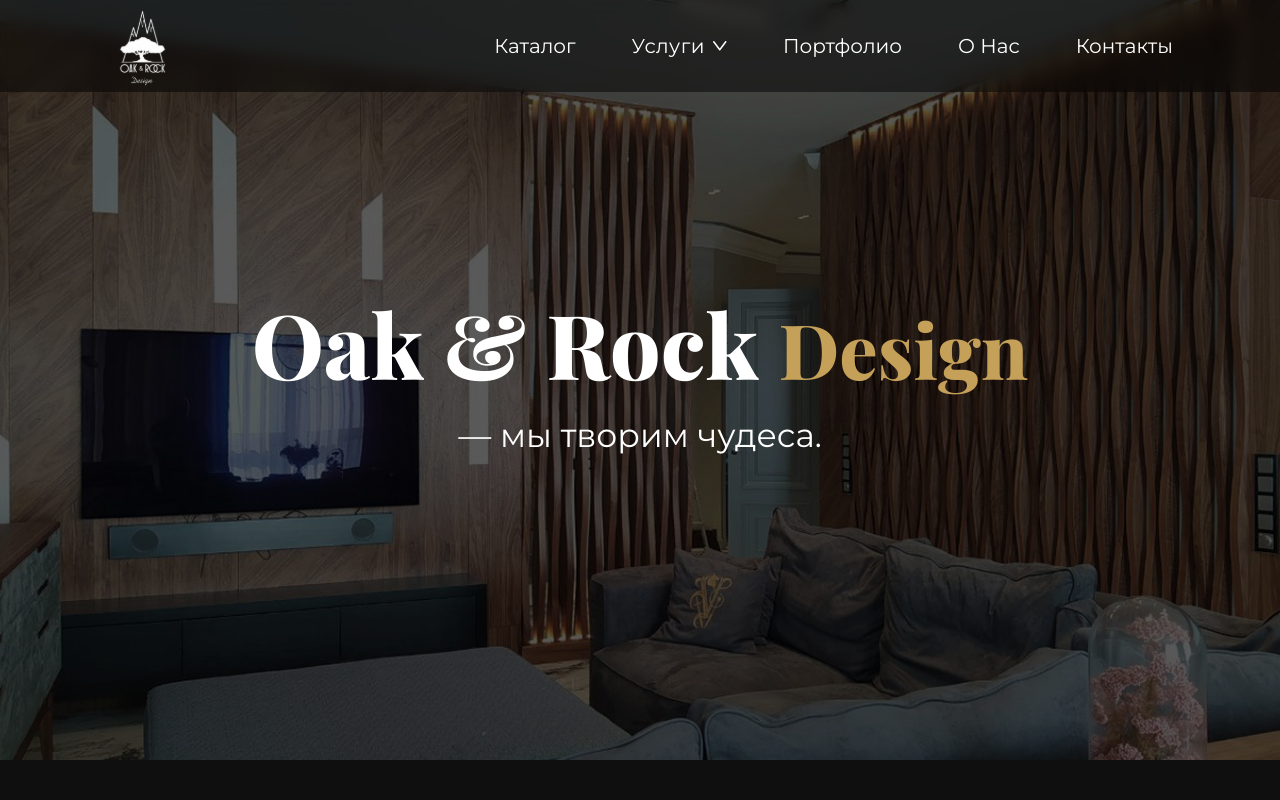
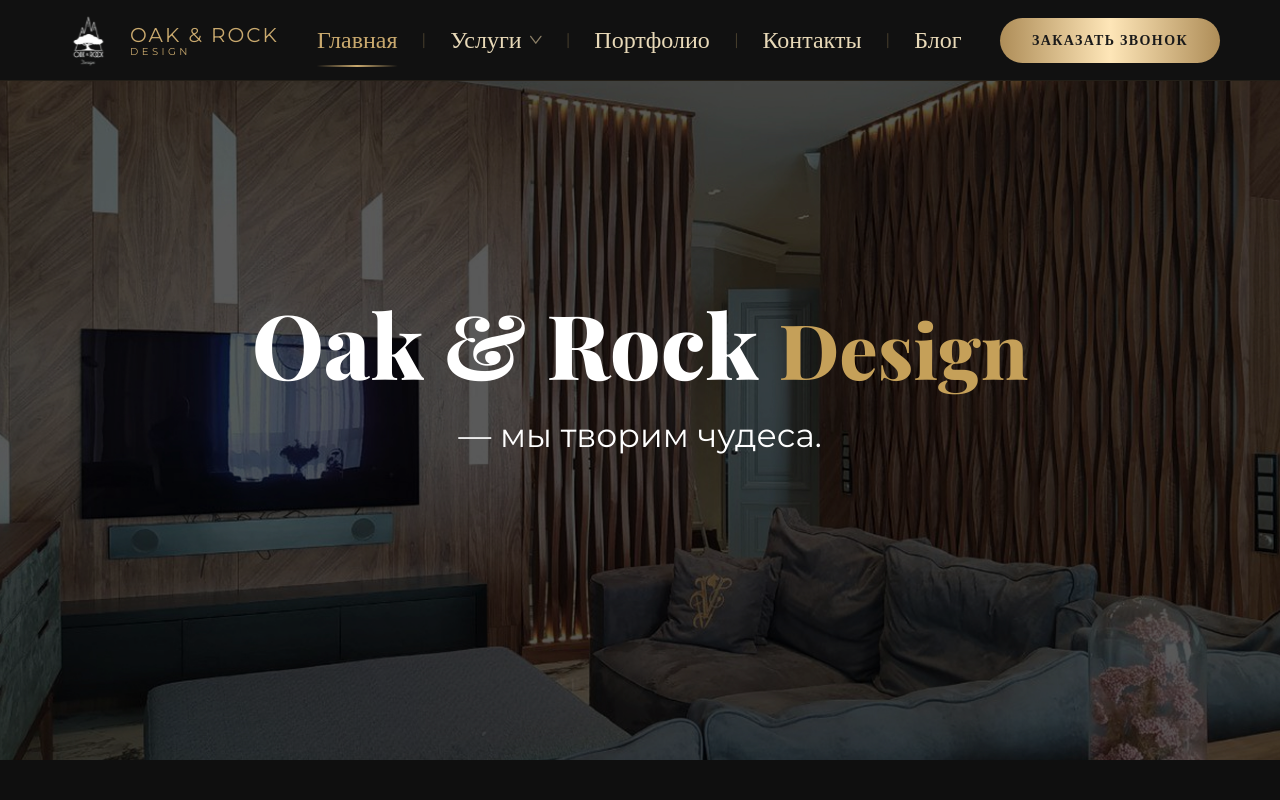
Before and after one commit to Romanpr0g/OakAndRockDesign, a React (Vite) app: page / in a window 1280 px wide. Shown: the top 800 px of the page. Built offline with nearby package versions, Linux system fonts and the light colour scheme.

Commit message:
new design

```diff
--- a/src/components/Layout/Header/Header.jsx
+++ b/src/components/Layout/Header/Header.jsx
@@ -5,22 +5,16 @@
 import s from "./Header.module.css";
 
 const Header = () => {
-  const [isMenuOpen, setMenuOpen] = useState(false); // Для десктопа (hover)
-  const [isMobileMenuOpen, setMobileMenuOpen] = useState(false); // Для мобильного (бургер)
-  const [isMobileSubmenuOpen, setMobileSubmenuOpen] = useState(false); // Для аккордеона услуг на мобильном
+  const [isMenuOpen, setMenuOpen] = useState(false);
+  const [isMobileMenuOpen, setMobileMenuOpen] = useState(false);
+  const [isMobileSubmenuOpen, setMobileSubmenuOpen] = useState(false);
 
   const location = useLocation();
 
-  // Блокируем скролл фона при открытом мобильном меню
   useEffect(() => {
-    if (isMobileMenuOpen) {
-      document.body.style.overflow = "hidden";
-    } else {
-      document.body.style.overflow = "auto";
-    }
+    document.body.style.overflow = isMobileMenuOpen ? "hidden" : "auto";
   }, [isMobileMenuOpen]);
 
-  // Закрываем меню при переходе на другую страницу
   const closeMobileMenu = () => {
     setMobileMenuOpen(false);
     setMobileSubmenuOpen(false);
@@ -29,14 +23,20 @@
   return (
     <header className={s.header}>
       <div className={`container ${s.inner}`}>
+        {/* Логотип */}
         <Link to="/" className={s.logo} onClick={closeMobileMenu}>
-          <Logo />
+          <Logo className={s.logoIcon} />
+          <div className={s.logoText}>
+            <span className={s.logoTitle}>OAK &amp; ROCK</span>
+            <span className={s.logoSub}>DESIGN</span>
+          </div>
         </Link>
 
-        {/* Кнопка Бургера (видна только на мобильных) */}
+        {/* Бургер */}
         <button
           className={`${s.burgerBtn} ${isMobileMenuOpen ? s.active : ""}`}
           onClick={() => setMobileMenuOpen(!isMobileMenuOpen)}
+          aria-label="Меню"
         >
           <span />
           <span />
@@ -45,52 +45,92 @@
 
         {/* Навигация */}
         <nav className={`${s.nav} ${isMobileMenuOpen ? s.navMobileActive : ""}`}>
-          <Link to="/catalog" onClick={closeMobileMenu}>
-            Каталог
+          <Link
+            to="/"
+            className={`${s.navItem} ${location.pathname === "/" ? s.active : ""}`}
+            onClick={closeMobileMenu}
+          >
+            Главная
           </Link>
 
-          {/* Блок Услуги */}
+          <span className={s.separator}>|</span>
+
+          {/* Услуги */}
           <div
             className={`${s.dropdownWrapper} ${isMobileSubmenuOpen ? s.mobileSubmenuOpen : ""}`}
-            // Логика для ДЕСКТОПА (Hover)
             onMouseEnter={() => setMenuOpen(true)}
             onMouseLeave={() => setMenuOpen(false)}
-            // Логика для МОБИЛЬНОГО (Click)
             onClick={() => setMobileSubmenuOpen(!isMobileSubmenuOpen)}
           >
             <div className={s.servicesLabel}>
-              <span className={s.navLink}>Услуги</span>
+              <span
+                className={`${s.navItem} ${
+                  location.pathname.startsWith("/services") ? s.active : ""
+                }`}
+              >
+                Услуги
+              </span>
               <HeaderArrow className={s.arrow} />
             </div>
 
-            {/* Выпадающее меню.
-                На десктопе управляется isMenuOpen.
-                На мобильном управляется CSS классом mobileSubmenuOpen
-            */}
+            {/* Десктопный дропдаун */}
             {isMenuOpen && (
-              <div className={`${s.dropdown} ${s.desktopDropdown}`}>
-                <Link to="/services/interiors">Интерьеры под ключ</Link>
-                <Link to="/services/designers">Для дизайнеров и архитекторов</Link>
+              <div className={s.desktopDropdown}>
+                <Link to="/services/interiors" onClick={closeMobileMenu}>
+                  Интерьеры под ключ
+                </Link>
+                <Link to="/services/designers" onClick={closeMobileMenu}>
+                  Для дизайнеров и архитекторов
+                </Link>
               </div>
             )}
 
-            {/* Дубликат меню специально для мобильной верстки (чтобы не ломать стили десктопа) */}
+            {/* Мобильный аккордеон */}
             <div className={s.mobileDropdown}>
-               <Link to="/services/interiors" onClick={closeMobileMenu}>Интерьеры под ключ</Link>
-               <Link to="/services/designers" onClick={closeMobileMenu}>Для дизайнеров и архитекторов</Link>
+              <Link to="/services/interiors" onClick={closeMobileMenu}>
+                Интерьеры под ключ
+              </Link>
+              <Link to="/services/designers" onClick={closeMobileMenu}>
+                Для дизайнеров и архитекторов
+              </Link>
             </div>
           </div>
 
-          <Link to="/portfolio" onClick={closeMobileMenu}>
+          <span className={s.separator}>|</span>
+
+          <Link
+            to="/portfolio"
+            className={`${s.navItem} ${location.pathname === "/portfolio" ? s.active : ""}`}
+            onClick={closeMobileMenu}
+          >
             Портфолио
           </Link>
-          <Link to="/about" onClick={closeMobileMenu}>
-            О нас
-          </Link>
-          <Link to="/contacts" onClick={closeMobileMenu}>
+
+          <span className={s.separator}>|</span>
+
+          <Link
+            to="/contacts"
+            className={`${s.navItem} ${location.pathname === "/contacts" ? s.active : ""}`}
+            onClick={closeMobileMenu}
+          >
             Контакты
           </Link>
+
+          <span className={s.separator}>|</span>
+
+          <Link
+            to="/blog"
+            className={`${s.navItem} ${location.pathname === "/blog" ? s.active : ""}`}
+            onClick={closeMobileMenu}
+          >
+            Блог
+          </Link>
         </nav>
+
+        {/* CTA кнопка */}
+        <Link to="/contacts" className={s.ctaBtn} onClick={closeMobileMenu}>
+          Заказать звонок
+        </Link>
       </div>
     </header>
   );
--- a/src/components/Layout/Header/Header.module.css
+++ b/src/components/Layout/Header/Header.module.css
@@ -1,5 +1,5 @@
 /* =========================================
-   ВАШИ СТАРЫЕ СТИЛИ (БЕЗ ИЗМЕНЕНИЙ)
+   HEADER — точный дизайн Oak & Rock
    ========================================= */
 
 .header {
@@ -7,127 +7,138 @@
   top: 0;
   left: 0;
   width: 100%;
-  padding: 16px 0;
   z-index: 1000;
-  background: rgba(0, 0, 0, 0.5);
-  backdrop-filter: blur(8px);
-  -webkit-backdrop-filter: blur(8px);
+  background: #111111; /* Чуть более глубокий темный цвет, как на макете */
+  border-bottom: 1px solid rgba(197, 160, 90, 0.1);
 }
 
 .inner {
   display: flex;
   justify-content: space-between;
   align-items: center;
-  height: 60px;
-  padding: 0 107px; /* Ваши отступы сохранены */
+  height: 80px;
+  padding: 0 60px;
 }
 
+/* ---- ЛОГОТИП ---- */
 .logo {
   display: flex;
-  flex-direction: column;
   align-items: center;
-  color: #fff;
+  gap: 14px;
   text-decoration: none;
-  height: 85px;
-  width: 70px;
-  z-index: 1002; /* Чтобы лого было над меню */
+  flex-shrink: 0;
+  z-index: 1002;
 }
 
+.logoIcon {
+  width: 56px;
+  height: 56px;
+  flex-shrink: 0;
+}
+
+.logoText {
+  display: flex;
+  flex-direction: column;
+  line-height: 1.1;
+}
+
+.logoTitle {
+  /* ВАЖНО: заменен sans на serif для элегантного шрифта */
+  font-family: var("Cormorant Garamond", serif);
+  font-size: 20px; /* Чуть увеличили, чтобы соответствовало макету */
+  font-weight: 400; /* На макете шрифт не жирный */
+  letter-spacing: 0.1em;
+  color: #c9a96e;
+  text-transform: uppercase;
+}
+
+.logoSub {
+  font-family: var("Cormorant Garamond", serif);
+  font-size: 10px;
+  font-weight: 400;
+  letter-spacing: 0.35em;
+  color: #c9a96e; /* Цвет ярче, без сильной прозрачности */
+  text-transform: uppercase;
+}
+
+/* ---- НАВИГАЦИЯ ---- */
 .nav {
   display: flex;
-  gap: 56px;
   align-items: center;
+  gap: 0;
 }
 
-.nav > a {
-  font-family: var(--font-sans);
-  font-size: 20px;
+.navItem {
+  /* ВАЖНО: заменен sans на serif */
+  font-family: "Cormorant Garamond";
+  font-size: 24px; /* Размер как на макете */
+  font-weight: 400;
   text-transform: capitalize;
-  color: #fff;
-  letter-spacing: 0%;
-  font-weight: 400;
+  color: #e8d9b8; /* Светло-кремовый цвет текста из макета */
   text-decoration: none;
+  padding: 8px 0;
+  position: relative;
   transition: color 0.3s ease;
+  white-space: nowrap;
 }
 
-.nav > a:hover {
-  color: var(--accent-gold);
+/* Линия подчеркивания (Эффект свечения как на макете) */
+.navItem::after {
+  content: "";
+  position: absolute;
+  bottom: -4px; /* Опускаем линию чуть ниже текста */
+  left: 50%;
+  transform: translateX(-50%);
+  width: 0;
+  height: 2px;
+  /* Градиент, который растворяется по краям */
+  background: linear-gradient(
+    90deg,
+    transparent 0%,
+    #c9a96e 50%,
+    transparent 100%
+  );
+  transition:
+    width 0.4s ease,
+    opacity 0.4s ease;
+  opacity: 0;
 }
 
-/* --- ВЫПАДАЮЩЕЕ МЕНЮ (ДЕСКТОП) --- */
+.navItem:hover {
+  color: #c9a96e;
+}
 
+.navItem:hover::after {
+  width: 100%;
+  opacity: 1;
+}
+
+/* Активный пункт */
+.navItem.active {
+  color: #c9a96e;
+}
+
+.navItem.active::after {
+  width: 100%;
+  opacity: 1;
+}
+
+/* Разделитель | */
+.separator {
+  color: rgba(201, 169, 110, 0.4);
+  font-size: 16px;
+  margin: 0 24px; /* Чуть увеличили расстояние между пунктами */
+  user-select: none;
+  line-height: 1;
+  font-weight: 300;
+}
+
+/* ---- ВЫПАДАЮЩЕЕ МЕНЮ (ДЕСКТОП) ---- */
 .dropdownWrapper {
   position: relative;
-  height: 100%;
   display: flex;
   align-items: center;
   cursor: pointer;
-  gap: 8px;
-}
-
-.navLink,
-.arrow {
-  font-family: var(--font-sans);
-  font-size: 20px;
-  letter-spacing: 0.5px;
-  color: #fff;
-  transition: color 0.3s ease;
-}
-
-.dropdownWrapper:hover .navLink,
-.dropdownWrapper:hover .arrow {
-  color: var(--accent-gold);
-}
-
-/* Стили именно для десктопного выпадающего окна */
-.desktopDropdown {
-  position: absolute;
-  top: 91%;
-  padding-top: 60px;
-  left: 50%;
-  /* transform: translateX(-50%); */ /* У вас было закомментировано */
-  display: flex;
-  flex-direction: column;
-  gap: 24px;
-  padding: 72px 40px 37px 40px;
-  z-index: 1001;
-}
-
-.desktopDropdown::before {
-  content: "";
-  position: absolute;
-  top: 35px;
-  left: 0;
-  width: 100%;
-  height: calc(100% - 35px);
-  background: rgba(0, 0, 0, 0.5);
-  backdrop-filter: blur(8px);
-  -webkit-backdrop-filter: blur(8px);
-  z-index: -1;
-}
-
-.desktopDropdown a {
-  text-transform: none;
-  display: block;
-  text-decoration: none;
-  color: #ffffff;
-  transition:
-    color 0.3s ease,
-    transform 0.3s ease;
-  font-size: 20px;
-  padding: 0;
-  font-family: var(--font-sans);
-  white-space: nowrap;
-}
-
-.desktopDropdown a:hover {
-  color: var(--accent-gold);
-  transform: translateX(10px);
-}
-
-/* Скрываем мобильное подменю на десктопе */
-.mobileDropdown {
-  display: none;
 }
 
 .servicesLabel {
@@ -136,113 +147,198 @@
   gap: 8px;
 }
 
-/* Бургер скрыт по умолчанию */
+.arrow {
+  width: 12px;
+  height: 12px;
+  color: rgba(220, 200, 160, 0.6);
+  transition:
+    transform 0.3s ease,
+    color 0.3s ease;
+  flex-shrink: 0;
+}
+
+.dropdownWrapper:hover .arrow {
+  color: #c9a96e;
+}
+
+.desktopDropdown {
+  position: absolute;
+  top: calc(100% + 24px);
+  left: 50%;
+  transform: translateX(-50%);
+  display: flex;
+  flex-direction: column;
+  gap: 16px;
+  padding: 28px 32px;
+  background: #111111;
+  border: 1px solid rgba(201, 169, 110, 0.2);
+  z-index: 1001;
+  min-width: 260px;
+}
+
+.desktopDropdown::before {
+  content: "";
+  position: absolute;
+  top: -8px;
+  left: 50%;
+  transform: translateX(-50%);
+  width: 1px;
+  height: 8px;
+  background: rgba(201, 169, 110, 0.35);
+}
+
+.desktopDropdown a {
+  font-family: var("Cormorant Garamond", serif);
+  font-size: 18px;
+  letter-spacing: 0.04em;
+  color: rgba(220, 200, 160, 0.85);
+  text-decoration: none;
+  white-space: nowrap;
+  transition:
+    color 0.3s ease,
+    padding-left 0.3s ease;
+}
+
+.desktopDropdown a:hover {
+  color: #c9a96e;
+  padding-left: 8px;
+}
+
+.mobileDropdown {
+  display: none;
+}
+
+/* ---- CTA КНОПКА (Золотой градиент как на макете) ---- */
+.ctaBtn {
+  font-family: "Cormorant Garamond", serif; /* Serif шрифт */
+  font-size: 14px;
+  font-weight: 600;
+  letter-spacing: 0.1em;
+  text-transform: uppercase;
+  color: #1a1a1a; /* Темный текст */
+  text-decoration: none;
+  padding: 14px 32px;
+  /* Золотой градиент */
+  background: linear-gradient(90deg, #ae8d58 0%, #fee6b8 50%, #ae8d58 100%);
+  border: none;
+  border-radius: 40px;
+  flex-shrink: 0;
+  transition:
+    opacity 0.3s ease,
+    transform 0.3s ease;
+  white-space: nowrap;
+}
+
+.ctaBtn:hover {
+  transform: translateY(-2px);
+  opacity: 0.95;
+}
+
+/* ---- БУРГЕР (только мобильный) ---- */
 .burgerBtn {
   display: none;
 }
 
 /* =========================================
-   АДАПТИВНОСТЬ (МОБИЛЬНАЯ ВЕРСИЯ)
+   АДАПТИВНОСТЬ (Оставлена вашей, без изменений)
    ========================================= */
 
 @media (max-width: 1024px) {
   .inner {
-    padding: 0 20px; /* Уменьшаем боковые отступы контейнера на мобильных */
+    padding: 0 20px;
   }
 
-  /* Показываем кнопку бургера */
+  .ctaBtn {
+    display: none;
+  }
+
   .burgerBtn {
     display: flex;
     flex-direction: column;
     justify-content: space-between;
-    width: 30px;
-    height: 20px;
+    width: 28px;
+    height: 18px;
     background: transparent;
     border: none;
     cursor: pointer;
     z-index: 1002;
     padding: 0;
+    flex-shrink: 0;
   }
 
   .burgerBtn span {
     width: 100%;
-    height: 2px;
-    background-color: #fff;
+    height: 1.5px;
+    background-color: #e8d9b8;
     transition: all 0.3s ease;
+    display: block;
   }
 
-  /* Анимация крестика */
   .burgerBtn.active span:nth-child(1) {
-    transform: translateY(9px) rotate(45deg);
+    transform: translateY(8.25px) rotate(45deg);
   }
   .burgerBtn.active span:nth-child(2) {
     opacity: 0;
   }
   .burgerBtn.active span:nth-child(3) {
-    transform: translateY(-9px) rotate(-45deg);
+    transform: translateY(-8.25px) rotate(-45deg);
   }
 
-  /* Мобильное меню (выезжает или появляется) */
+  /* Мобильное меню */
   .nav {
     position: fixed;
     top: 0;
-    right: -100%; /* Спрятано справа */
+    right: -100%;
     width: 100%;
     height: 100vh;
-    background-color: #0f0f0f; /* Плотный фон */
-
+    background: #0d0c0a;
     flex-direction: column;
     justify-content: center;
-    gap: 40px;
-    padding: 80px 20px;
-
+    gap: 32px;
+    padding: 80px 40px;
     transition: right 0.4s ease;
     overflow-y: auto;
+    z-index: 1001;
   }
 
-  /* Класс для открытия меню */
   .nav.navMobileActive {
     right: 0;
   }
 
-  /* Ссылки в мобильном меню крупнее */
-  .nav > a,
-  .navLink {
-    font-size: 24px;
+  .separator {
+    display: none;
   }
 
-  /* --- Логика Услуг на мобильном --- */
+  .navItem {
+    font-size: 26px; /* Чуть крупнее для мобилки */
+    letter-spacing: 0.05em;
+    color: rgba(232, 217, 184, 0.85);
+  }
+
   .dropdownWrapper {
     flex-direction: column;
-    height: auto;
     align-items: center;
     width: 100%;
+    height: auto;
+    cursor: pointer;
   }
 
-  /* Отключаем десктопный дропдаун на мобильных, чтобы не мешал */
   .desktopDropdown {
     display: none !important;
   }
 
-  /* Включаем мобильный дропдаун (аккордеон) */
   .mobileDropdown {
-    display: flex; /* Теперь всегда flex, но мы спрячем его через высоту */
+    display: flex;
     flex-direction: column;
     align-items: center;
-    gap: 20px;
+    gap: 18px;
     width: 100%;
-    background: rgba(255, 255, 255, 0.05);
-    border-radius: 8px;
-
-    /* МАГИЯ АНИМАЦИИ: Прячем блок, сворачивая его в 0 */
     max-height: 0;
     opacity: 0;
     overflow: hidden;
-    padding-top: 0;
-    padding-bottom: 0;
+    padding: 0;
     margin-top: 0;
-
-    /* Плавно анимируем все изменяющиеся свойства */
+    border-top: 1px solid transparent;
     transition:
       max-height 0.4s ease,
       opacity 0.4s ease,
@@ -251,30 +347,30 @@
   }
 
   .mobileDropdown a {
-    color: #b0b0b0;
+    font-family: var("Cormorant Garamond", serif);
     font-size: 18px;
+    letter-spacing: 0.08em;
+    color: rgba(197, 160, 90, 0.7);
     text-decoration: none;
-    font-family: var(--font-sans);
     text-align: center;
+    transition: color 0.3s ease;
   }
 
-  /* Когда кликнули на Услуги - показываем список */
+  .mobileDropdown a:hover {
+    color: var(--accent-gold, #c5a05a);
+  }
+
   .dropdownWrapper.mobileSubmenuOpen .mobileDropdown {
-    max-height: 300px; /* С запасом для ссылок. Если ссылок будет больше, увеличьте это число */
+    max-height: 300px;
     opacity: 1;
-    padding-top: 20px;
-    padding-bottom: 20px;
-    margin-top: 20px;
+    padding-top: 18px;
+    padding-bottom: 8px;
+    margin-top: 12px;
+    border-top: 1px solid rgba(197, 160, 90, 0.15);
   }
 
   .dropdownWrapper.mobileSubmenuOpen .arrow {
     transform: rotate(180deg);
-    color: var(--accent-gold);
-    transition: transform 0.3s ease; /* Добавим плавность стрелочке */
+    color: var(--accent-gold, #c5a05a);
   }
 }
-
-/* @keyframes fadeIn {
-  from { opacity: 0; transform: translateY(-10px); }
-  to { opacity: 1; transform: translateY(0); }
-} */
--- a/src/index.css
+++ b/src/index.css
@@ -1,5 +1,5 @@
 @import url("https://fonts.googleapis.com/css2?family=Playfair+Display:wght@400;600;700;800&family=Montserrat:wght@300;400;500;800&display=swap");
-
+@import url('https://fonts.googleapis.com/css2?family=Cormorant+Garamond:ital,wght@0,300..700;1,300..700&display=swap');
 :root {
   --bg-dark: #0f0f0f;
   --bg-dark-overlay: rgba(18, 18, 18, 0.95);
```
